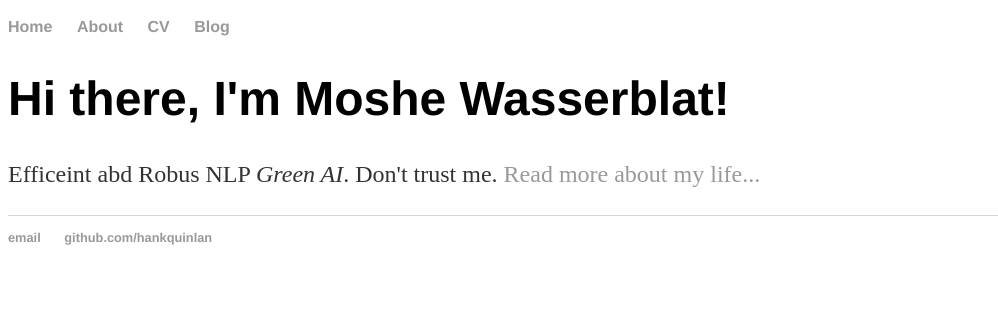
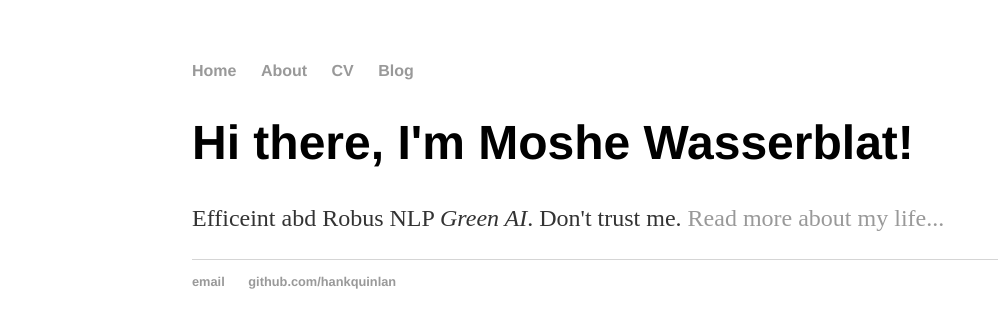
Before and after one commit to MosheWasserb/MosheWasserb.github.io, a Jekyll site: the page built from index.html, in a window 1280 px wide. Shown: the top 328 px of the page, without its empty margins (0-998 px from the left). Built offline with Jekyll 4.4.1, drawn with Linux system fonts in a browser that asks for light colours.

Commit message:
Update main.css

```diff
--- a/css/main.css
+++ b/css/main.css
@@ -1,4 +1,4 @@
-ody { margin: 60px auto; width: 70%; }
+body { margin: 60px auto; width: 70%; }
 
 a { text-decoration: none; color: #999; }
 a:hover { text-decoration: underline; }
```
